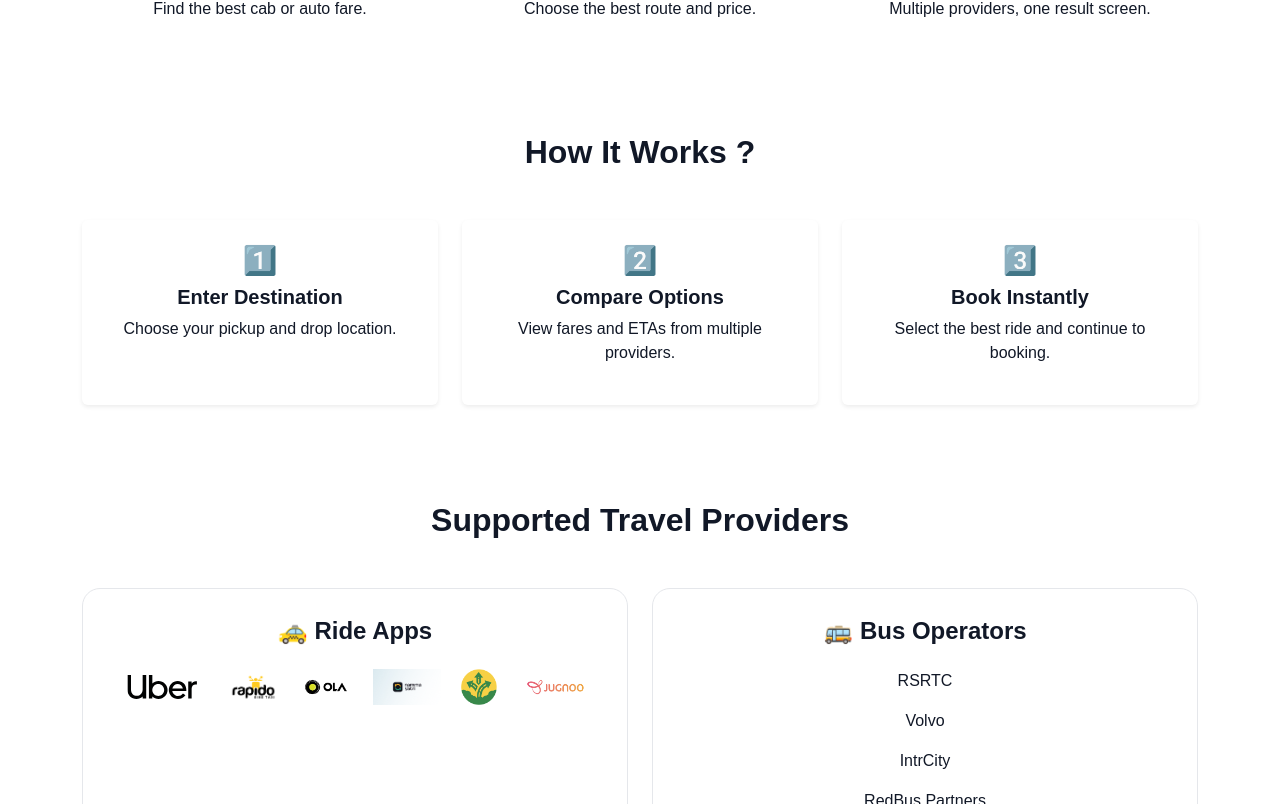
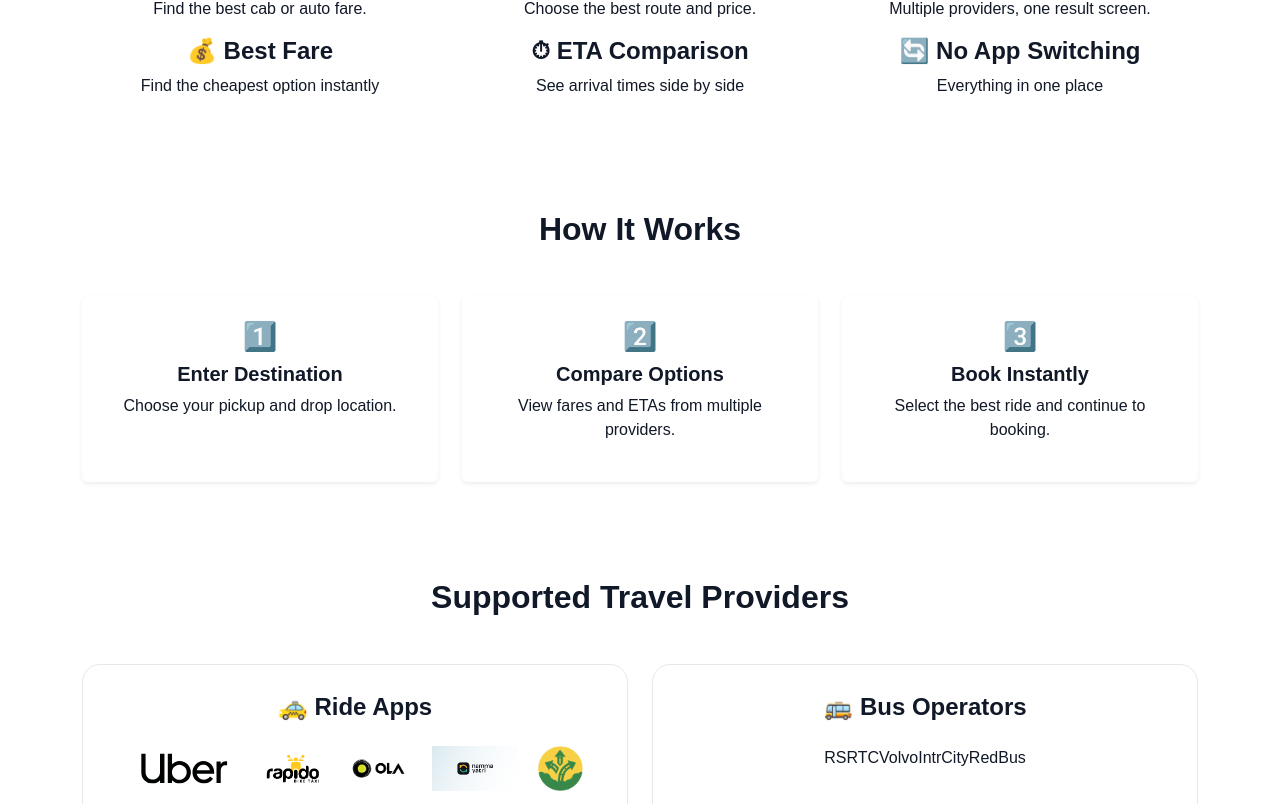
Before and after one commit to Auriga-cab/aurigax-website, a React (Vite) app: page / in a window 1280 px wide. Shown: the part 1936-2740 px from the top of the page. Built offline with nearby package versions, Linux system fonts and the light colour scheme.

Commit message:
third commit

```diff
--- a/src/components/HomeHero.css
+++ b/src/components/HomeHero.css
@@ -294,3 +294,10 @@ body.dark-theme .network-svg path {
   width: auto;
   object-fit: contain;
 }
+.logo-track-static img {
+  height: 45px;
+}
+
+.navbar-nav .nav-link {
+  font-weight: 600;
+}
--- a/src/components/HomeHero.jsx
+++ b/src/components/HomeHero.jsx
@@ -281,13 +281,25 @@ function HomeHero() {
       <h4 className="fw-bold">⚡ One Search</h4>
       <p>Multiple providers, one result screen.</p>
     </div>
+    <div className="col-md-4">
+      <h4 className="fw-bold">💰 Best Fare</h4>
+      <p>Find the cheapest option instantly</p>
+    </div>
+    <div className="col-md-4">
+      <h4 className="fw-bold">⏱ ETA Comparison</h4>
+      <p>See arrival times side by side</p>
+    </div>
+    <div className="col-md-4">
+      <h4 className="fw-bold">🔄 No App Switching</h4>
+      <p>Everything in one place</p>
+    </div>
 
   </div>
 </div>
 
 <div className="container py-5">
   <h2 className="text-center fw-bold mb-5">
-    How It Works ?
+    How It Works
   </h2>
 
   <div className="row text-center g-4">
@@ -357,10 +369,10 @@ function HomeHero() {
           🚌 Bus Operators
         </h4>
 
-        <p>RSRTC</p>
-        <p>Volvo</p>
-        <p>IntrCity</p>
-        <p className="mb-0">RedBus Partners</p>
+        <span className="provider-pill">RSRTC</span>
+<span className="provider-pill">Volvo</span>
+<span className="provider-pill">IntrCity</span>
+<span className="provider-pill">RedBus</span>
 
       </div>
     </div>
@@ -398,7 +410,7 @@ function HomeHero() {
   </p>
 
   <button className="btn btn-primary btn-lg mt-3 px-5">
-    Get Started
+   Compare Providers
   </button>
 </div>
 {/* Stats */}
```
